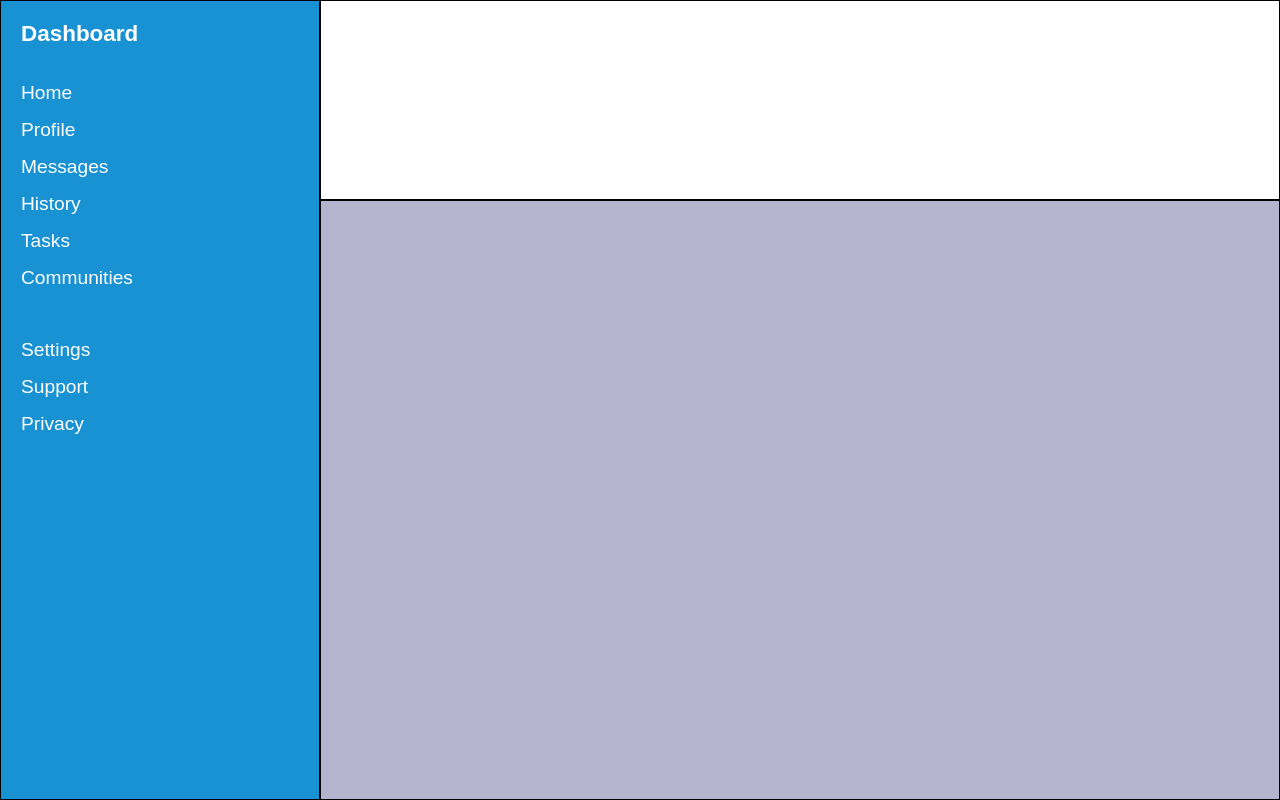
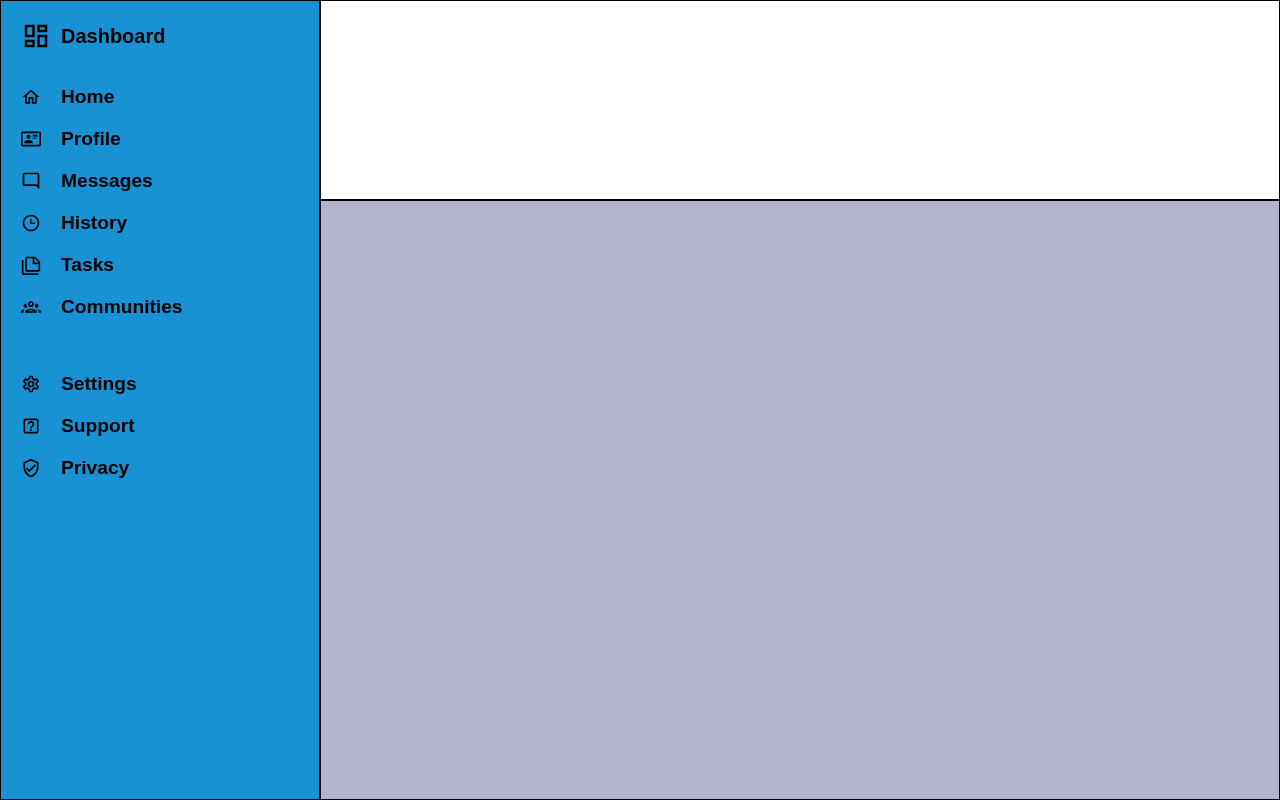
Before and after one commit to leonardo-dos-santos/Painel-Administrativo-main, a plain HTML site: page index.html in a window 1280 px wide. Drawn offline with Linux system fonts and the light colour scheme.

Commit message:
dashboard concluído

```diff
--- a/index.html
+++ b/index.html
@@ -12,25 +12,26 @@
     <div class="sidebar">
 
       <div class="dashboard">
-        <h3>Dashboard</h3>
+        <img class="dashboard-image" src="/icons/view-dashboard-outline.svg" alt="dashboard icon">
+        Dashboard
       </div>
 
       <div class="sidebar-content">
         <ul>
-          <li>Home</li>
-          <li>Profile</li>
-          <li>Messages</li>
-          <li>History</li>
-          <li>Tasks</li>
-          <li>Communities</li>
+          <li><img class="sidebar-content-icons" src="/icons/home-outline.svg" alt="home icon">Home</li>
+          <li><img class="sidebar-content-icons" src="/icons/card-account-details-outline.svg" alt="profile icon">Profile</li>
+          <li><img class="sidebar-content-icons" src="/icons/message-reply-outline.svg" alt="message icon">Messages</li>
+          <li><img class="sidebar-content-icons" src="/icons/clock-time-three-outline.svg" alt="history icon">History</li>
+          <li><img class="sidebar-content-icons" src="/icons/note-multiple-outline.svg" alt="task icon">Tasks</li>
+          <li><img class="sidebar-content-icons" src="/icons/account-group-outline.svg" alt="communities icon">Communities</li>
         </ul>
       </div>
 
       <div class="sidebar-settings">
         <ul>
-          <li>Settings</li>
-          <li>Support</li>
-          <li>Privacy</li>
+          <li><img class="sidebar-settings-icons" src="/icons/cog-outline.svg" alt="settings icon">Settings</li>
+          <li><img class="sidebar-settings-icons" src="/icons/help-box-outline.svg" alt="support icon">Support</li>
+          <li><img class="sidebar-settings-icons" src="/icons/shield-check-outline.svg" alt="privacy icon">Privacy</li>
         </ul>
       </div>
 
--- a/style.css
+++ b/style.css
@@ -13,21 +13,62 @@
 
 .sidebar {
   display: grid;
+  grid-column: 1 / 2;
   grid-row: 1 / 3;
   grid-template-columns: 1fr;
   grid-template-rows: auto auto 1fr;
   grid-gap: 35px;
-  color: white;
+  color: black;
   font-size: 1.2rem;
   border: 1px solid black;
   padding: 20px;
+  font-weight: bold;
   background-color: rgb(25, 146, 212);
+}
+
+li:hover {
+  cursor: pointer;
+  background-color: rgb(16, 99, 143);
+  border-radius: 5px;
+  padding: 7px;
+}
+
+.dashboard {
+  font-weight: bold;
+  font-size: 20px;
+  grid-row: 1 / 2;
+  display: flex;
+  align-items: center;
+}
+
+.dashboard-image {
+  padding-right: 10px;
+}
+
+.sidebar-content {
+  grid-row: 2 / 3;
+}
+
+.sidebar-content-icons, .sidebar-settings-icons {
+  margin-right: 20px;
 }
 
 .sidebar li {
   list-style-type: none;
-  margin-bottom: 15px;
+  display: flex;
+  align-items: center;
+  margin-bottom: 20px;
 }
+
+.dashboard img {
+  width: 30px;
+}
+
+.sidebar li img{
+  width: 20px;
+}
+
+
 
 header {
   border: 1px solid black;
```
Also changed, not shown: icons/view-dashboard-outline.svg (added).
